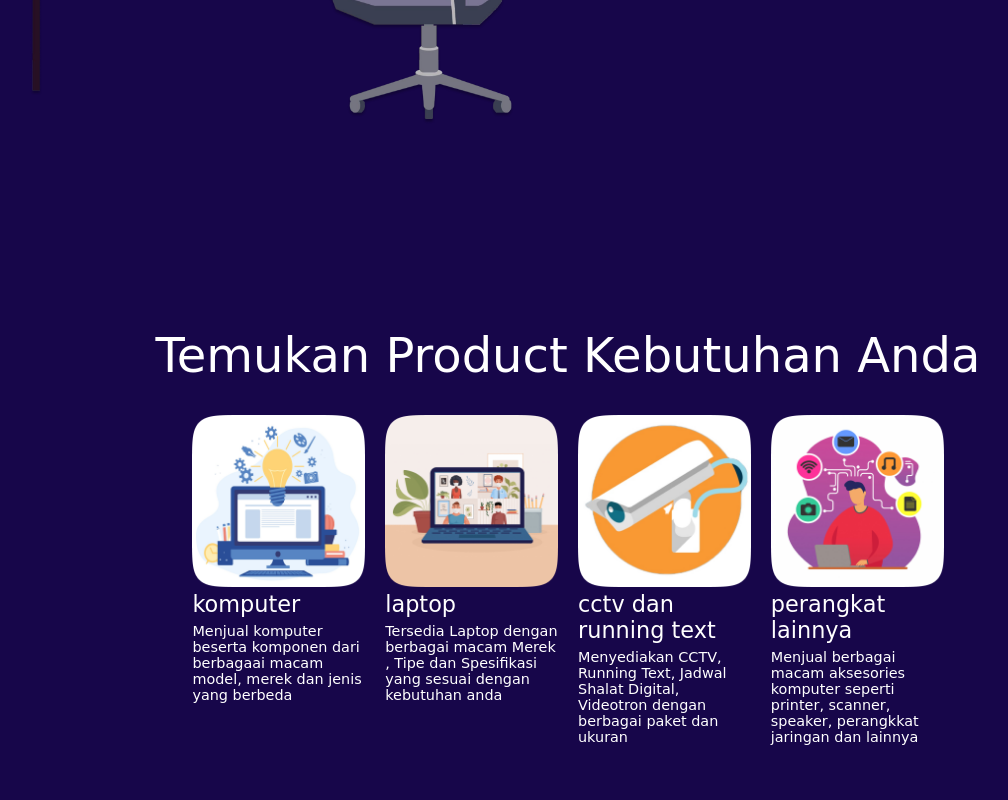
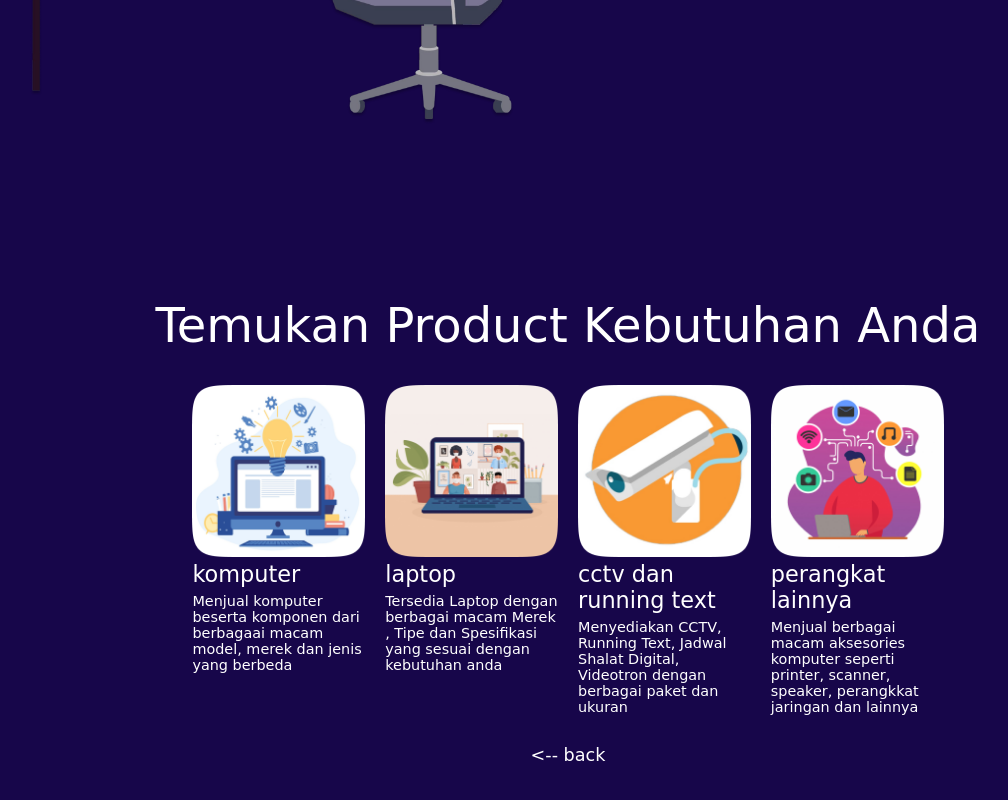
Before and after one commit to bintangyp/newplanet, a plain HTML site: page index.html in a window 1280 px wide. Shown: the part 664-1464 px from the top of the page, without its empty margins (72-1080 px from the left). Drawn offline with Linux system fonts and the light colour scheme; a web font is replaced by a local one.

Commit message:
add back button

```diff
--- a/index.html
+++ b/index.html
@@ -120,6 +120,7 @@
             </div>
           </div>
         </div>
+        <button onclick="sembunyi()" class="back-btn"><-- back</button>
       </div>
     </div>
     <script>
@@ -127,6 +128,10 @@
         const category = document.getElementById("category");
         category.style.marginTop = "0";
       }
+      function sembunyi() {
+        const category = document.getElementById("category");
+        category.style.marginTop = "100vh";
+      }
     </script>
   </body>
 </html>
--- a/style.css
+++ b/style.css
@@ -211,3 +211,12 @@ body {
 .category-desk {
   font-size: 0.9em;
 }
+
+.back-btn {
+  margin-top: 20px;
+  padding: 10px;
+  background-color: transparent;
+  border: 0;
+  font-size: 1.1em;
+  cursor: pointer;
+}
```
